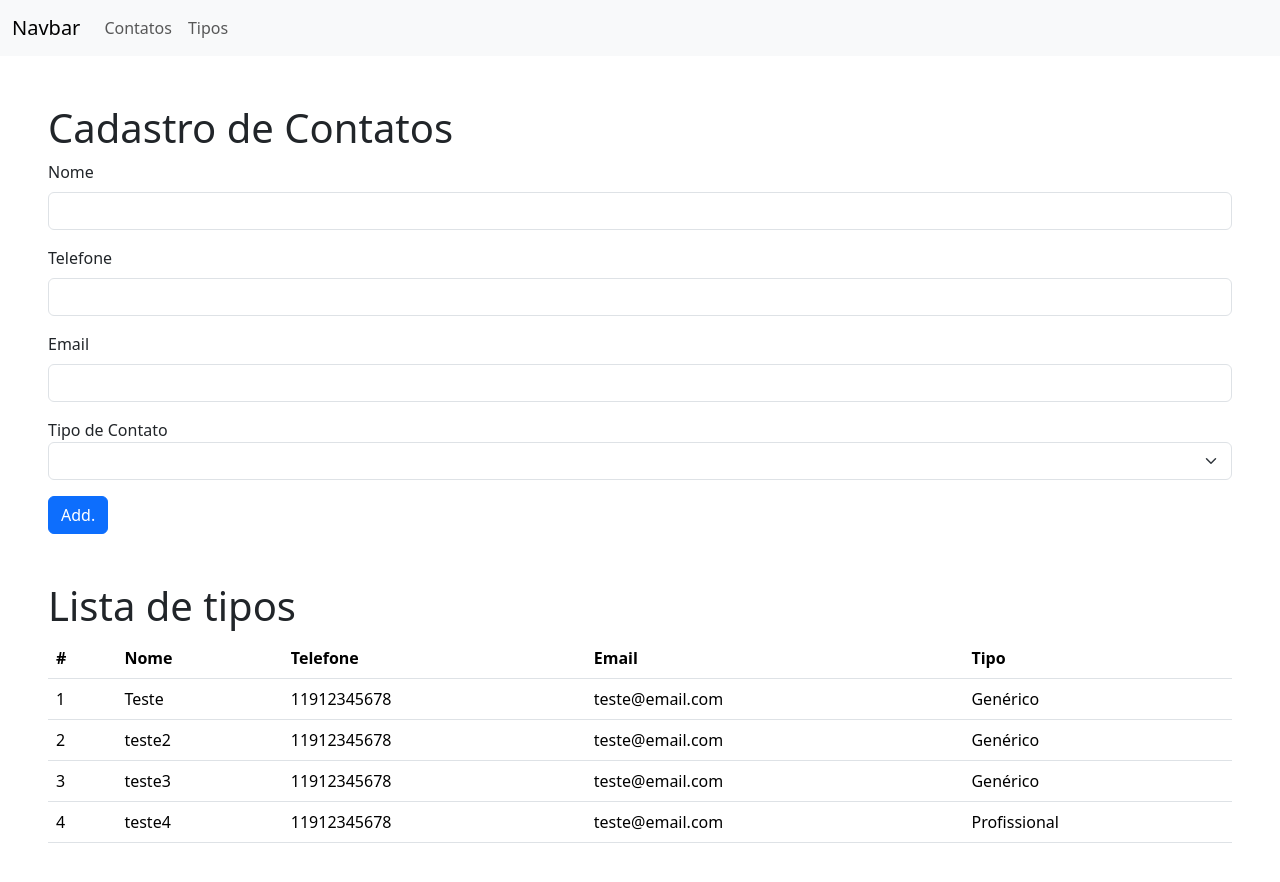
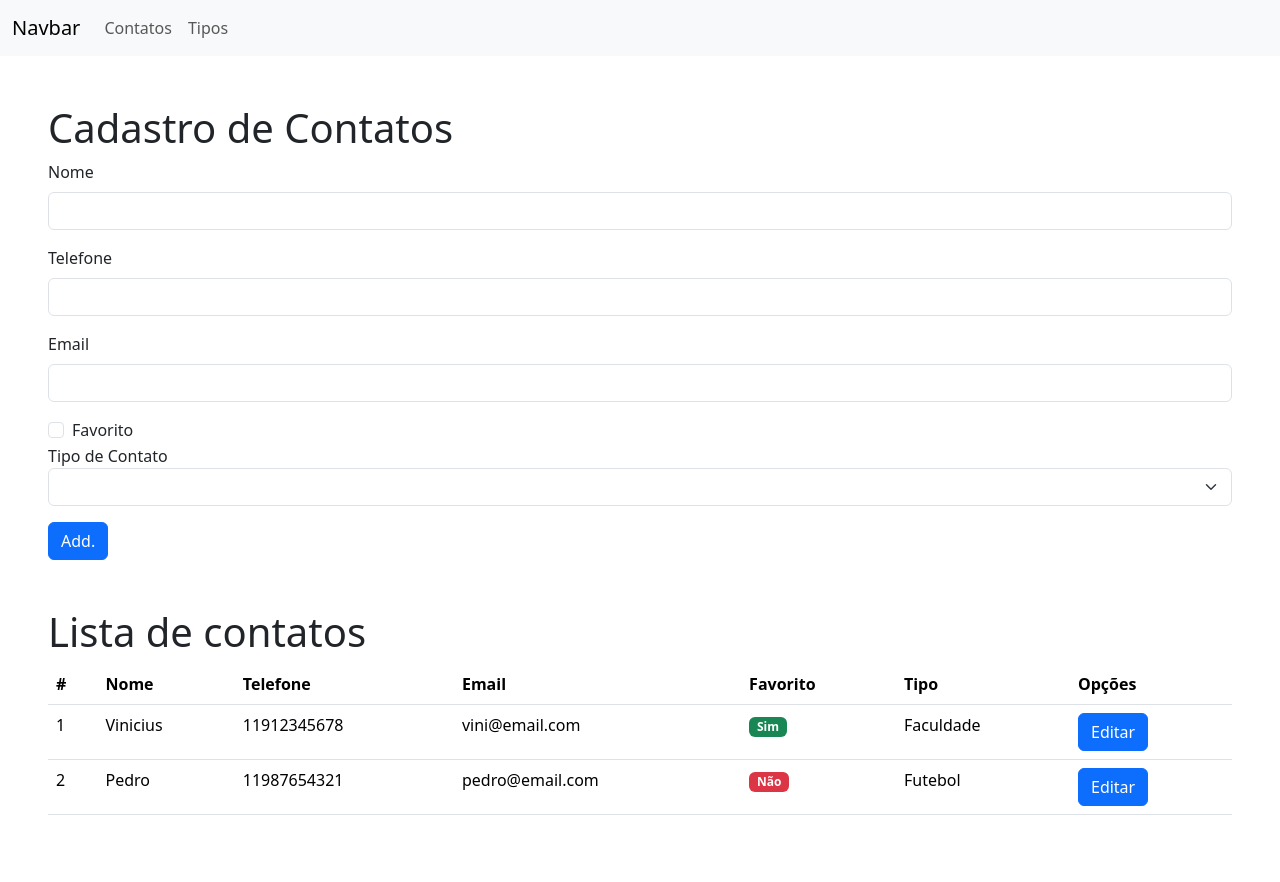
Before and after one commit to vinisvp/Avaliacao-Web-I-2024, an Angular app: page /contacts in a window 1280 px wide. Shown: the top 882 px of the page. Built offline with nearby package versions, Linux system fonts and the light colour scheme; data requests are answered from the project's data file.

Commit message:
Added an edit funcion for the contacts

```diff
--- a/db.json
+++ b/db.json
@@ -20,31 +20,19 @@
   "contact": [
     {
       "id": 1,
-      "name": "Teste",
+      "name": "Vinicius",
       "telephone": "11912345678",
-      "email": "teste@email.com",
-      "typeId": 1
+      "email": "vini@email.com",
+      "favorite": true,
+      "typeId": 4
     },
     {
       "id": 2,
-      "name": "teste2",
-      "telephone": "11912345678",
-      "email": "teste@email.com",
-      "typeId": 1
-    },
-    {
-      "id": 3,
-      "name": "teste3",
-      "telephone": "11912345678",
-      "email": "teste@email.com",
-      "typeId": 1
-    },
-    {
-      "id": 4,
-      "name": "teste4",
-      "telephone": "11912345678",
-      "email": "teste@email.com",
-      "typeId": 2
+      "name": "Pedro",
+      "telephone": "11987654321",
+      "email": "pedro@email.com",
+      "favorite": false,
+      "typeId": 3
     }
   ]
 }
--- a/src/app/features/contacts/contact.ts
+++ b/src/app/features/contacts/contact.ts
@@ -3,5 +3,6 @@ export interface Contact{
   name: String,
   telephone: number,
   email: String,
+  favorite: boolean,
   typeId: number
 }
--- a/src/app/features/contacts/contacts.component.html
+++ b/src/app/features/contacts/contacts.component.html
@@ -22,6 +22,15 @@
              id="email"
              formControlName="email">
     </div>
+    <div class="form-check">
+      <input class="form-check-input"
+             type="checkbox"
+             id="favorite"
+             formControlName="favorite">
+      <label class="form-check-label" for="favorite">
+        Favorito
+      </label>
+    </div>
     <div class="mb-3">
       <label for="type">Tipo de Contato</label>
       <select class="form-select"
@@ -32,11 +41,11 @@
       </select>
     </div>
     <button type="submit" class="btn btn-primary" (click)="save()">
-      <!--<span *ngIf="isEditing">Edit.</span>-->
+      <span *ngIf="isEditing">Edit.</span>
       <span *ngIf="!isEditing">Add.</span>
     </button>
   </form>
-  <h1 class="mt-5">Lista de tipos</h1>
+  <h1 class="mt-5">Lista de contatos</h1>
   <div class="table-responsive">
     <table class="table">
       <thead>
@@ -45,8 +54,9 @@
           <th scope="col">Nome</th>
           <th scope="col">Telefone</th>
           <th scope="col">Email</th>
+          <th scope="col">Favorito</th>
           <th scope="col">Tipo</th>
-          <!--<th scope="col">Opções</th>-->
+          <th scope="col">Opções</th>
         </tr>
       </thead>
       <tbody>
@@ -55,8 +65,16 @@
           <td>{{contact.name}}</td>
           <td>{{contact.telephone}}</td>
           <td>{{contact.email}}</td>
+          <td>
+            <div *ngIf="contact.favorite">
+              <span class="badge text-bg-success">Sim</span>
+            </div>
+            <div *ngIf="!contact.favorite">
+              <span class="badge text-bg-danger">Não</span>
+            </div>
+          </td>
           <td>{{getType(contact)?.name}}</td>
-          <!--<td><button type="button" class="btn btn-primary" (click)="edit(type)">Editar</button></td>-->
+          <td><button type="button" class="btn btn-primary" (click)="edit(contact)">Editar</button></td>
         </tr>
       </tbody>
     </table>
--- a/src/app/features/contacts/contacts.component.ts
+++ b/src/app/features/contacts/contacts.component.ts
@@ -25,6 +25,7 @@ export class ContactsComponent implements OnInit {
       name:[''],
       telephone:[''],
       email:[''],
+      favorite:[false],
       typeId:['']
     })
   }
@@ -51,8 +52,29 @@ export class ContactsComponent implements OnInit {
   }
 
   save(){
-    this.contactsService.postContact(this.contactsFormGroup.value).subscribe({
-      next: () => this.loadContacts()
-    })
+    if (!this.isEditing)
+    {
+      this.contactsService.postContact(this.contactsFormGroup.value).subscribe({
+        next: () => {
+          this.loadContacts();
+          this.contactsFormGroup.reset();
+        }
+      })
+    }
+    else
+    {
+      this.contactsService.putContact(this.contactsFormGroup.value).subscribe({
+        next: () => {
+          this.loadContacts();
+          this.contactsFormGroup.reset();
+          this.isEditing = false;
+        }
+      })
+    }
+  }
+
+  edit(contact: Contact){
+    this.contactsFormGroup.setValue(contact);
+    this.isEditing = true;
   }
 }
```
